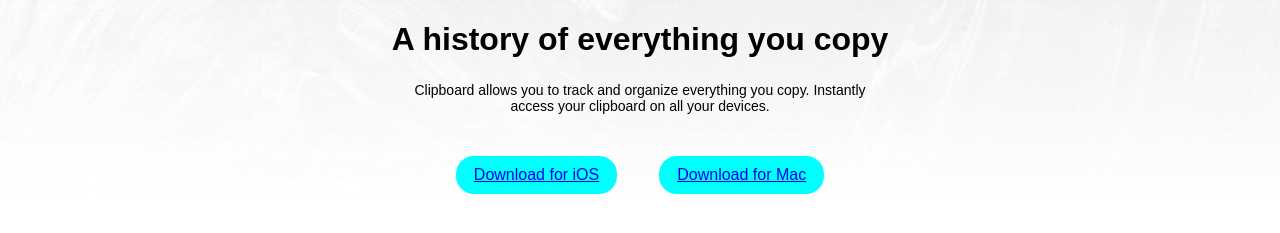
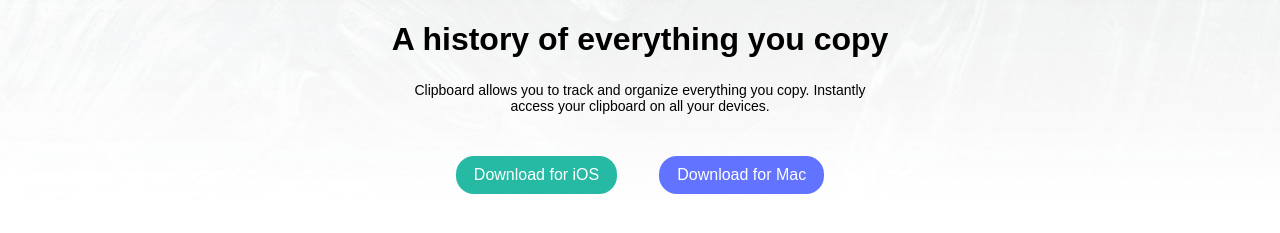
Before and after one commit to kingmammad/clipboard-landing-page-master, a plain HTML site: page index.html in a window 1280 px wide. Shown: the part 171-404 px from the top of the page. Drawn offline with Linux system fonts and the light colour scheme; a web font is replaced by a local one.

Commit message:
complete header

```diff
--- a/index.html
+++ b/index.html
@@ -20,9 +20,9 @@
           copy. Instantly  <br> access your clipboard on all your devices.
         </p>
         <div class="download">
-          <a href="#">  Download for iOS
+          <a class="ios" href="#">  Download for iOS
           </a>
-          <a href="#">  Download for Mac
+          <a class="mac" href="#">  Download for Mac
           </a>
         </div>
 
--- a/syle.css
+++ b/syle.css
@@ -5,13 +5,13 @@
 
 }
 body{
-    font-family: sans-serif;
+    font-family: 'Bai Jamjuree', sans-serif;
 
 }
 :root{
     /* color */
-    --botton-rth: hsl(171, 66%, 44%);
-    --bottom-lft:hsl(233, 100%, 69%);
+    --botton-lft: hsl(171, 66%, 44%);
+    --bottom-rth:hsl(233, 100%, 69%);
     --color-text-bold:hsl(210, 10%, 33%);
     --color-pra:hsl(201, 11%, 66%);
        /* text-font */
@@ -46,7 +46,16 @@ a{
     background-color: aqua;
     padding: 10px 18px;
     border-radius: 18px;
+    text-decoration: none;
 
+}
+.ios{
+    background-color:var(--botton-lft) ;
+    color: #ffff ;
+}
+.mac{
+    background-color: var(--bottom-rth);
+    color: white;
 }
 .part-1-h2{
     font-size: var(--tittle-1);
```
